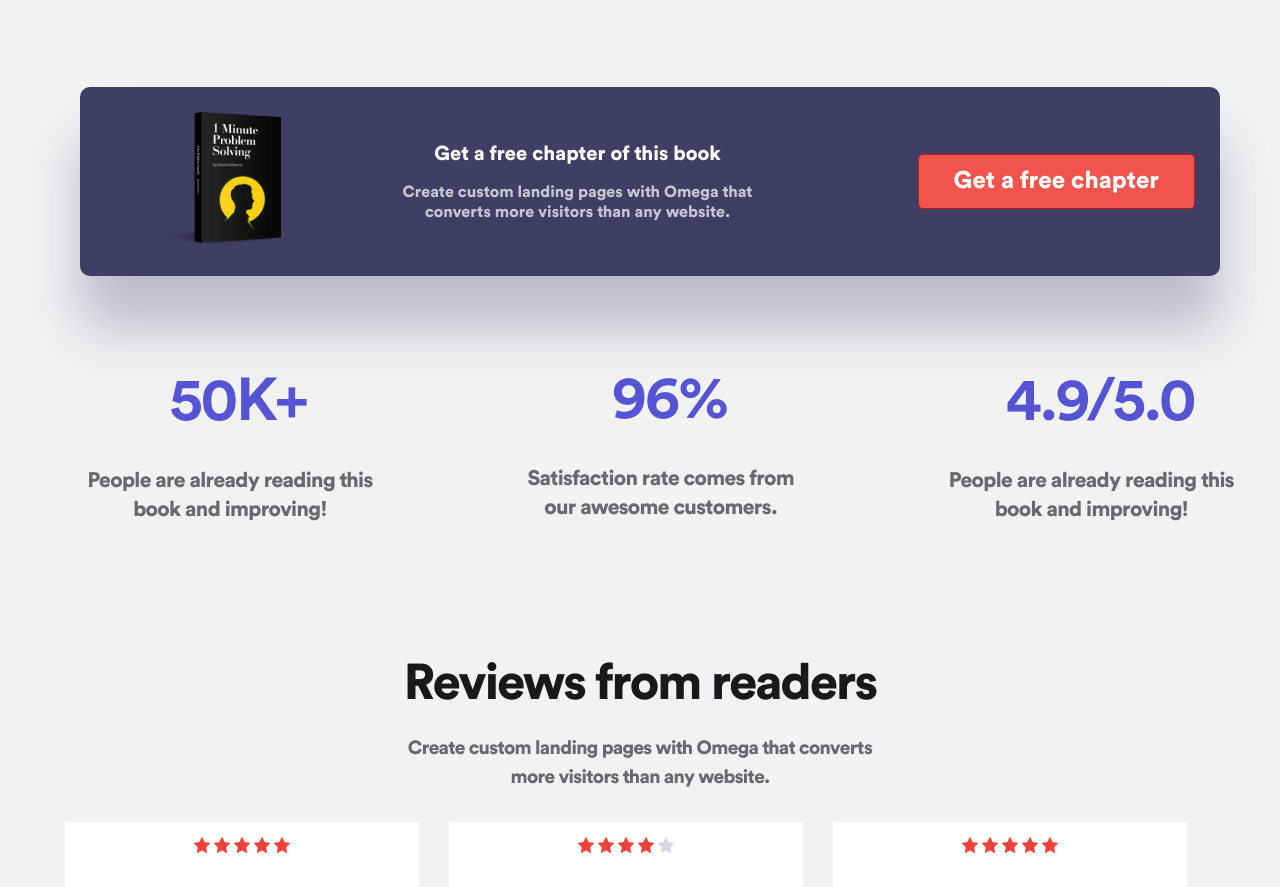
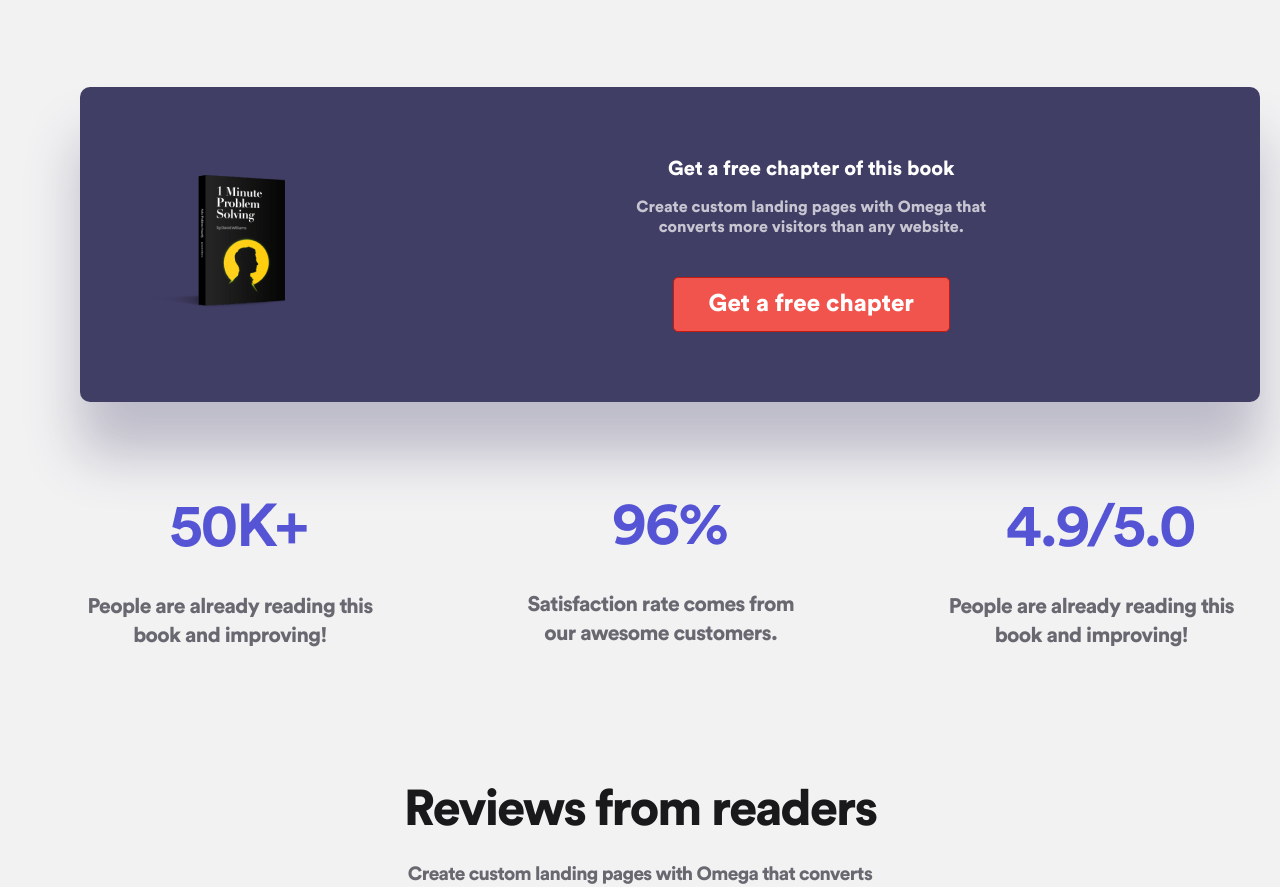
Before and after one commit to the-rustambek/Omega_page, a plain HTML site: page index.html in a window 1280 px wide. Shown: the part 2740-3627 px from the top of the page. Drawn offline with Linux system fonts and the light colour scheme; files whose address does not match are found by name.

Commit message:
add file

```diff
--- a/style.css
+++ b/style.css
@@ -174,6 +174,7 @@ ol {
     .container .box-1-info{
         margin-bottom: 40px;
     }
+
     .container .box-5-form-input{
         padding: 15px 50px;
     }
@@ -188,7 +189,9 @@ ol {
     .container .box-2-blok{
         width: 1000px;
     }
-
+.container .box-2-blok-part-text{
+    width: 220px;
+}
 
 }
 @media(max-width:1020px){
@@ -1323,11 +1326,11 @@ padding-bottom: 15px;
     background-color: #413E65;
     box-shadow: 0px 52px 54px rgba(65, 62, 101, 0.296766);
     border-radius: 10px;
-    padding: 25px;
+    padding: 70px 25px;
     display: flex;
     justify-content: space-between;
     align-items: center;
-    width: 1140px;
+    /* width: 1140px; */
 }
 
 .box-2-blok-picture {
@@ -1339,6 +1342,8 @@ padding-bottom: 15px;
     display: flex;
     justify-content: space-between;
     align-items: center;
+    flex-direction: column;
+    text-align: center;
 }
 
 .box-2-blok-link {
@@ -1349,6 +1354,7 @@ padding-bottom: 15px;
     text-decoration: none;
     font-size: 24px;
     padding: 12px 35px;
+    margin-top: 40px;
     color: #fff;
 }
 
```
